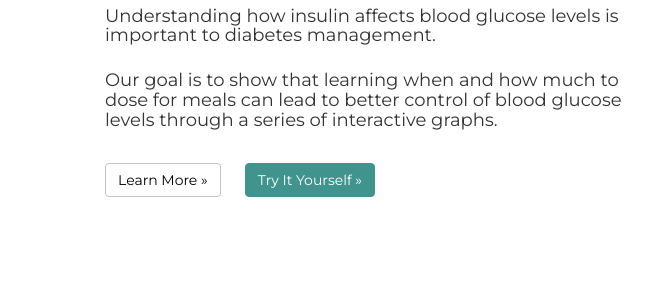
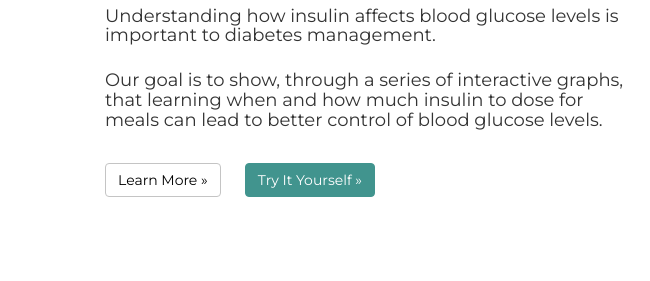
Before and after one commit to center4health/insulearn, a website built with Parcel: page index.html in a window 1280 px wide. Shown: the part 233-514 px from the top of the page, 0-650 px from the left. Built offline with nearby package versions, Linux system fonts and the light colour scheme; grey boxes are pictures that could not be loaded.

Commit message:
update site description

```diff
--- a/index.html
+++ b/index.html
@@ -68,9 +68,9 @@
           <h1 style="padding-bottom: 20px;"><b>Diabetes</b> is manageable</h1>
           <h4 style="padding-bottom: 15px;">Understanding how insulin affects blood glucose
               levels is important to diabetes management.</h4>
-          <h4>Our goal is to show that learning when and how much to dose for meals
-              can lead to better control of blood glucose levels
-              through a series of interactive graphs.</h4><br>
+          <h4>Our goal is to show, through a series of interactive graphs,
+              that learning when and how much insulin to dose for meals
+              can lead to better control of blood glucose levels.</h4><br>
           <button type="button" class="btn btn-primary" style="margin-bottom: 50px; margin-right: 20px" id="learn">Learn More »</button>
           <button type="button" class="btn btn-primary" style="margin-bottom: 50px" id="seeworks">Try It Yourself »</button>
         </div>
```
